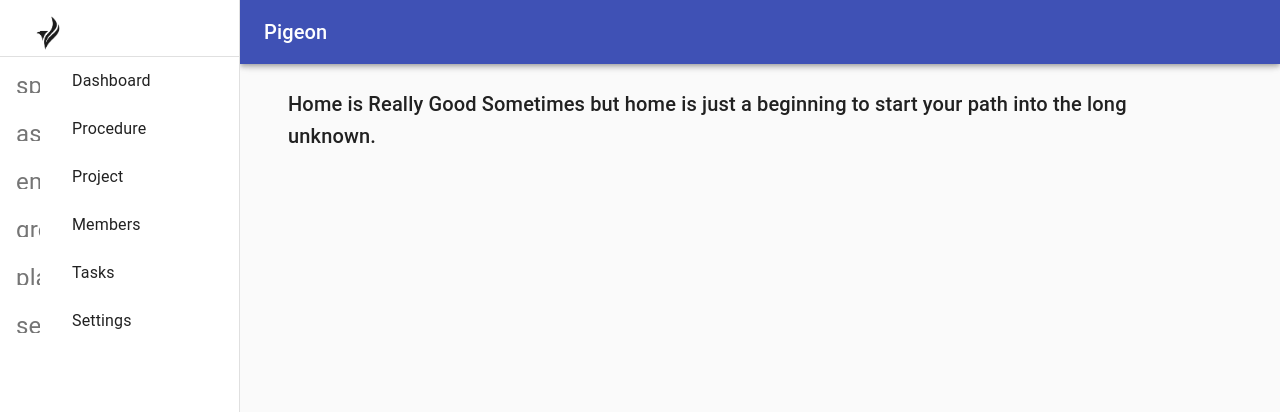
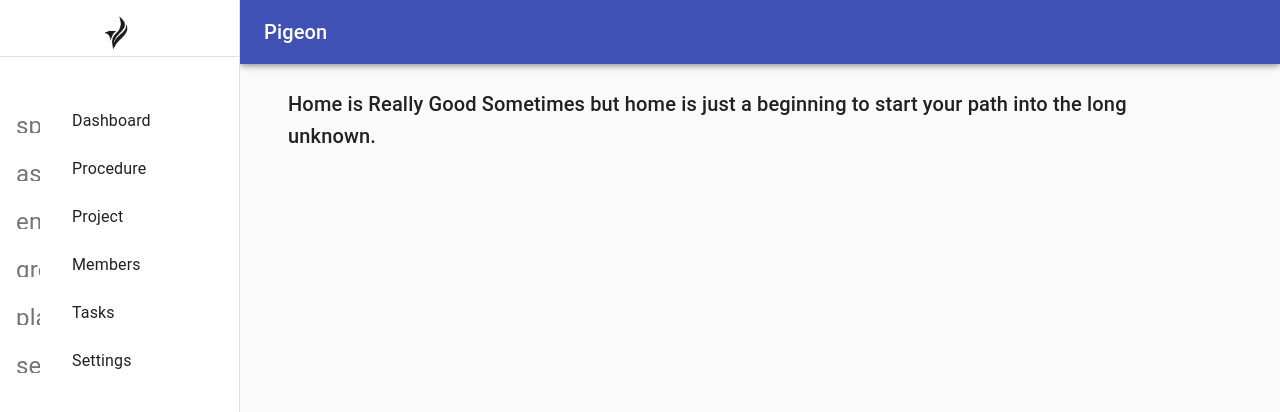
Before and after one commit to rushg171/Pigeon-Frontend, a React (Create React App) app: page / in a window 1280 px wide. Shown: the top 412 px of the page. Built offline with nearby package versions, Linux system fonts and the light colour scheme.

Commit message:
logo update

```diff
--- a/src/container/Layouts.jsx
+++ b/src/container/Layouts.jsx
@@ -50,11 +50,17 @@ const useStyles = makeStyles(theme => ({
   logo: {
     position: "absolute",
     height: "40px",
-    width: "40px"
+    width: "40px",
+    left: theme.spacing(10)
   }
 }));
 
 const menu = [
+  {
+    title: "",
+    logo: "",
+    link: "/"
+  },
   {
     title: "Dashboard",
     logo: "speedOutlined",
```
